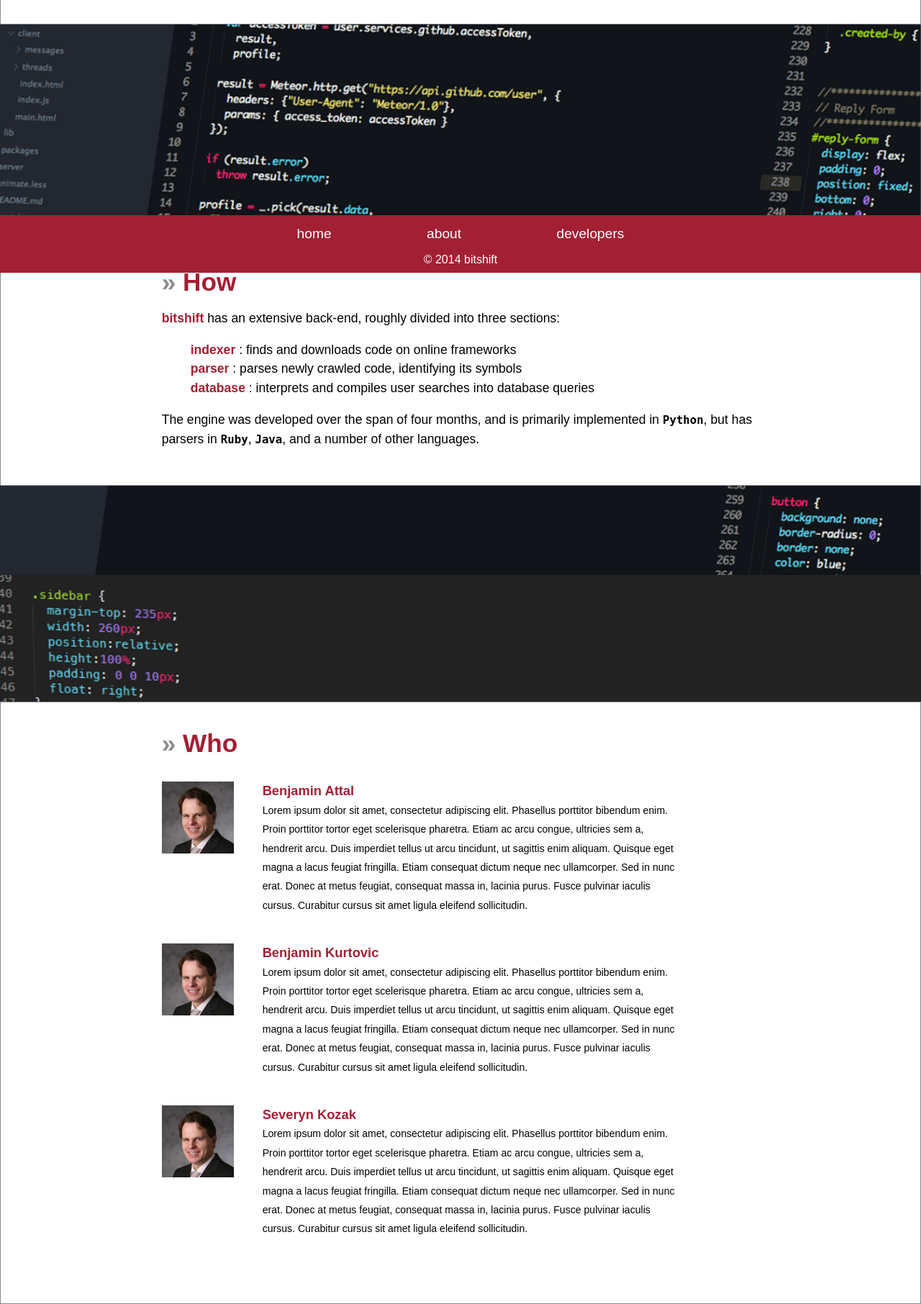
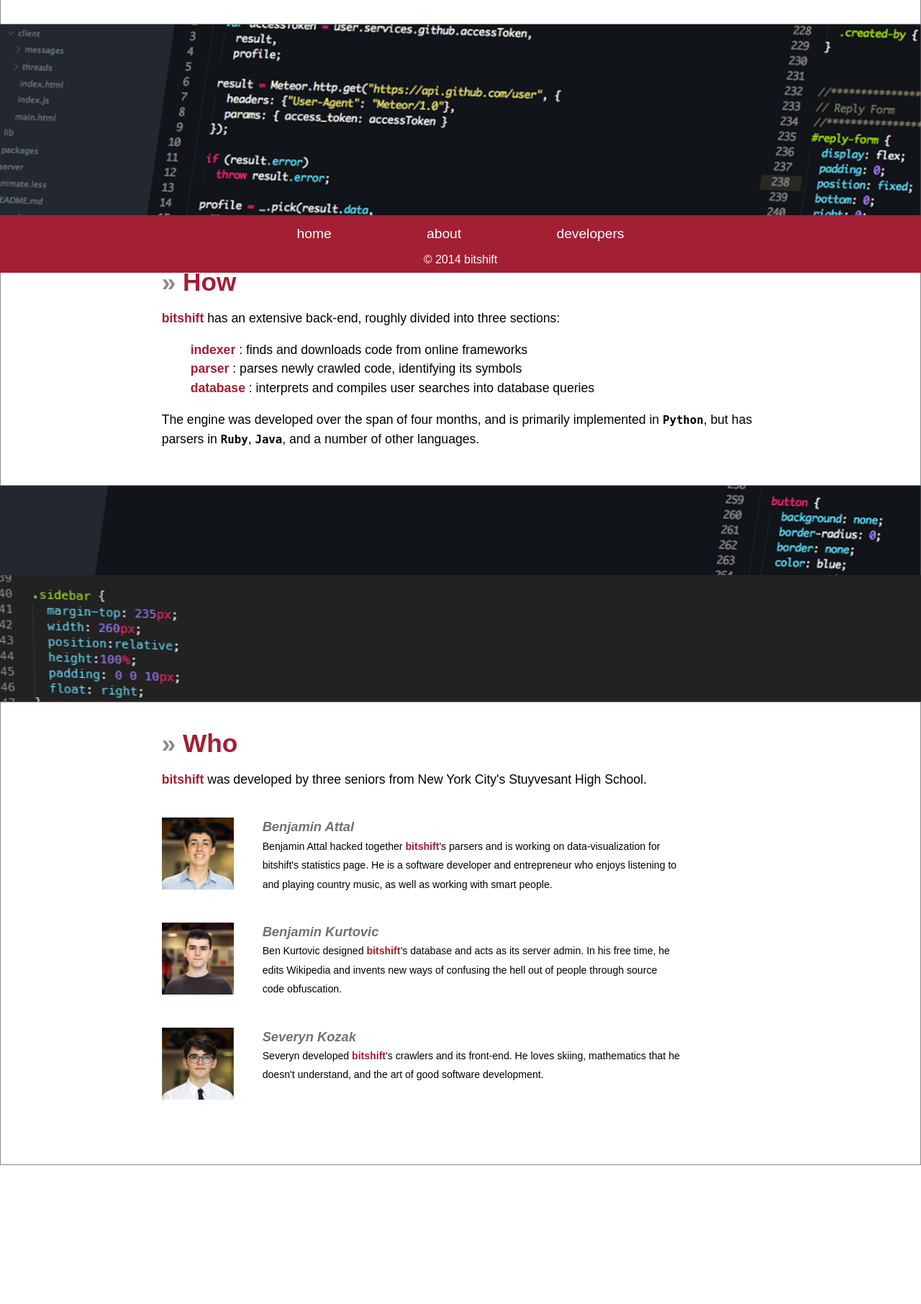
Before and after one commit to earwig/bitshift, a Flask app: page /about in a window 1280 px wide. Shown: the part 451-2263 px from the top of the page at 72% size. After the commit the page ends 2070 px from the top, so only its background shows below. Run offline with Flask 2, Linux system fonts and the light colour scheme; style sheets or scripts are compiled from the project's sources; parts of the project's set-up code (start-up, migrations or seed data) failed here and were passed over.

Commit message:
Add real bios/photos to /about.
Add:
        templates/about.html
                -Replace filler text with real biographies.
                -Make all images hyperlinks to our `GitHub`s.

        static/img/about/bio(1, 2, 3).jpg
                -Update biography images with our headshots.

```diff
--- a/templates/about.html
+++ b/templates/about.html
@@ -36,7 +36,7 @@
   <h1><span>&raquo;</span> How</h1>
   <span id="title">bitshift</span> has an extensive back-end, roughly divided into three sections:
   <ul>
-        <li><span>indexer</span> : finds and downloads code on online frameworks</li>
+  <li><span>indexer</span> : finds and downloads code from online frameworks</li>
   <li><span>parser</span> : parses newly crawled code, identifying its symbols</li>
   <li><span>database</span> : interprets and compiles user searches into database queries</li>
   </ul>
@@ -49,31 +49,37 @@
   <div class="section">
   <div class="centered">
   <h1><span>&raquo;</span> Who</h1>
+  <span id="title">bitshift</span> was developed by three seniors from New York City's Stuyvesant High School.
+
   <div id="top" class="person">
   <div class="photo">
-          <img src="img/about/bio1.jpg" alt="Severyn Kozak's photo.">
+    <a href="https://github.com/breuckelen"><img src="img/about/bio1.jpg" alt="Benjamin Attal's photo."></a>
   </div
   ><div class="bio">
-          <h1>Benjamin Attal</h1>
-          Lorem ipsum dolor sit amet, consectetur adipiscing elit. Phasellus porttitor bibendum enim. Proin porttitor tortor eget scelerisque pharetra. Etiam ac arcu congue, ultricies sem a, hendrerit arcu. Duis imperdiet tellus ut arcu tincidunt, ut sagittis enim aliquam. Quisque eget magna a lacus feugiat fringilla. Etiam consequat dictum neque nec ullamcorper. Sed in nunc erat. Donec at metus feugiat, consequat massa in, lacinia purus. Fusce pulvinar iaculis cursus. Curabitur cursus sit amet ligula eleifend sollicitudin.
+    <a href="https://github.com/breuckelen"><h1>Benjamin Attal</a></h1>
+    Benjamin Attal hacked together <span id="title">bitshift</span>'s parsers and is working on data-visualization
+    for bitshift's statistics page. He is a software developer and entrepreneur who enjoys listening to and playing
+    country music, as well as working with smart people.
   </div>
   </div>
   <div class="person">
   <div class="photo">
-          <img src="img/about/bio2.jpg" alt="Severyn Kozak's photo.">
+    <a href="https://github.com/earwig"><img src="img/about/bio2.jpg" alt="Benjamin Kurtovic's photo."></a>
   </div
   ><div class="bio">
-          <h1>Benjamin Kurtovic</h1>
-          Lorem ipsum dolor sit amet, consectetur adipiscing elit. Phasellus porttitor bibendum enim. Proin porttitor tortor eget scelerisque pharetra. Etiam ac arcu congue, ultricies sem a, hendrerit arcu. Duis imperdiet tellus ut arcu tincidunt, ut sagittis enim aliquam. Quisque eget magna a lacus feugiat fringilla. Etiam consequat dictum neque nec ullamcorper. Sed in nunc erat. Donec at metus feugiat, consequat massa in, lacinia purus. Fusce pulvinar iaculis cursus. Curabitur cursus sit amet ligula eleifend sollicitudin.
+    <h1><a href="https://github.com/earwig">Benjamin Kurtovic</a></h1>
+    Ben Kurtovic designed <span id="title">bitshift</span>’s database and acts as its server admin. In his free time,
+    he edits Wikipedia and invents new ways of confusing the hell out of people through source code obfuscation.
   </div>
   </div>
   <div class="person">
   <div class="photo">
-          <img src="img/about/bio3.jpg" alt="Severyn Kozak's photo.">
+    <a href="https://github.com/sevko"><img src="img/about/bio3.jpg" alt="Severyn Kozak's photo."></a>
   </div
   ><div class="bio">
-          <h1>Severyn Kozak</h1>
-          Lorem ipsum dolor sit amet, consectetur adipiscing elit. Phasellus porttitor bibendum enim. Proin porttitor tortor eget scelerisque pharetra. Etiam ac arcu congue, ultricies sem a, hendrerit arcu. Duis imperdiet tellus ut arcu tincidunt, ut sagittis enim aliquam. Quisque eget magna a lacus feugiat fringilla. Etiam consequat dictum neque nec ullamcorper. Sed in nunc erat. Donec at metus feugiat, consequat massa in, lacinia purus. Fusce pulvinar iaculis cursus. Curabitur cursus sit amet ligula eleifend sollicitudin.
+    <h1><a href="https://github.com/sevko">Severyn Kozak</a></h1>
+    Severyn developed <span id="title">bitshift</span>'s crawlers and its front-end. He loves skiing, mathematics
+    that he doesn't understand, and the art of good software development.
   </div>
   </div>
   </div>
```
Also changed, not shown: static/img/about/bio1.jpg, static/img/about/bio2.jpg, static/img/about/bio3.jpg. Lines whose indentation alone changed are shown as unchanged.
